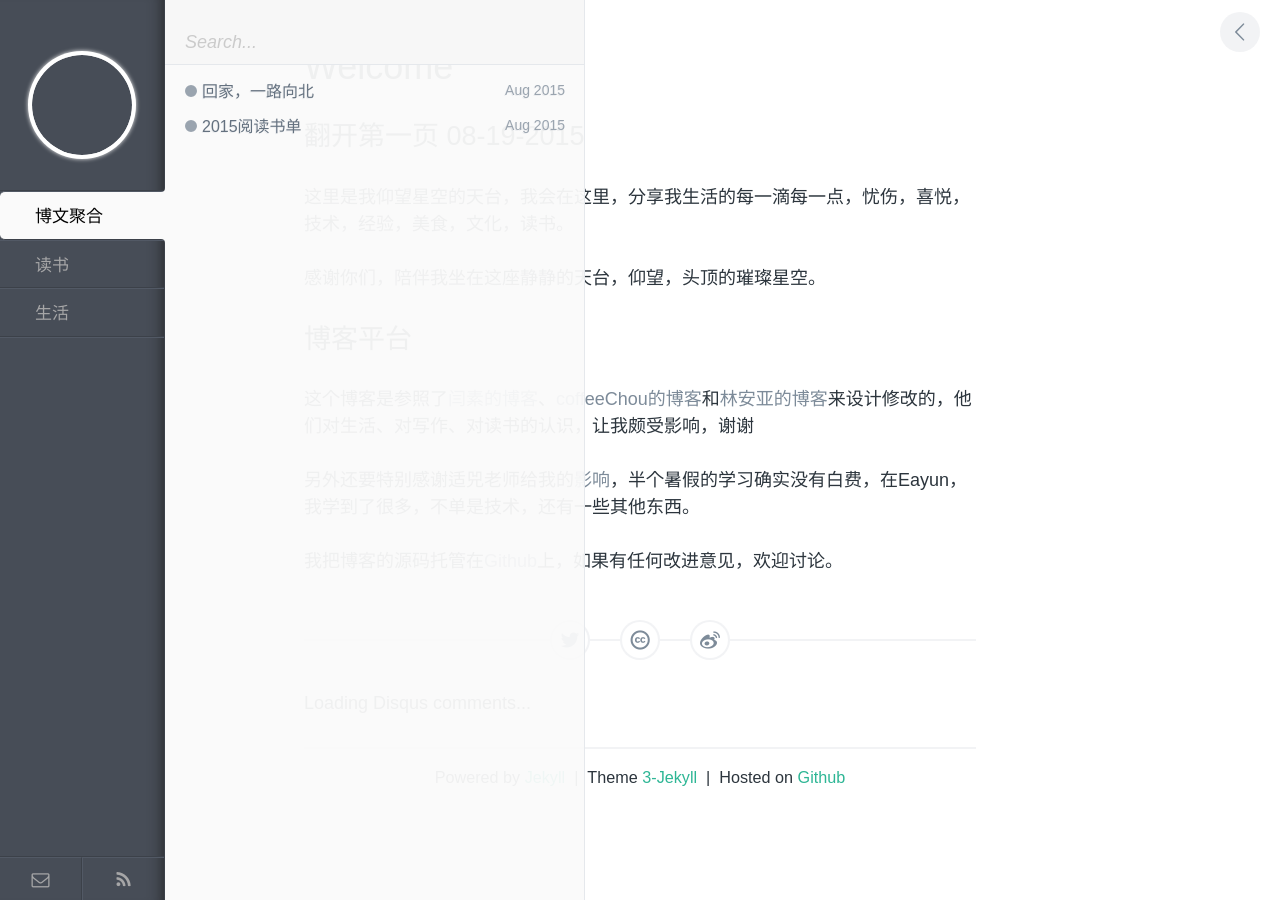
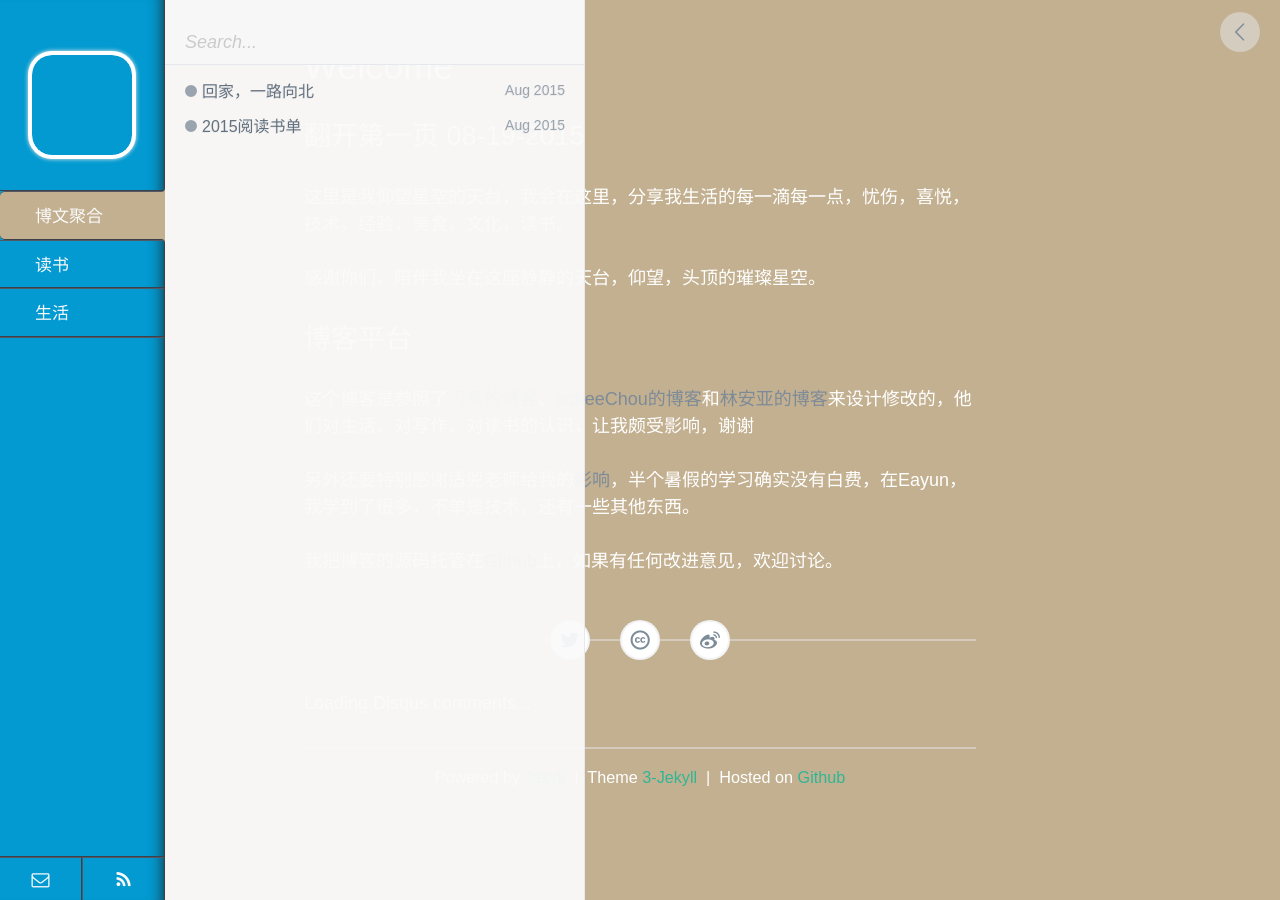
Before and after one commit to bilibiliou/bilibiliou.github.io, a Jekyll site: the page built from index.markdown, in a window 1280 px wide. Built offline with Jekyll 4.4.1, drawn with Linux system fonts in a browser that asks for light colours; comment, search, counter and statistics services are not loaded.

Commit message:
样式做了点修改

```diff
--- a/_config.yml
+++ b/_config.yml
@@ -20,10 +20,6 @@ description: 欧阳湘粤的博客
 url: http://Owen.org
 rss_url: /pages/atom.xml
 
-# avatar头像及Favicon
-avatar: (../assets/img/avatar.png)
-favicon: (../assets/img/corazón.ico)
-
 # google analytics 设置
 ga:
   id: UA-54767140-1
--- a/_includes/header.html
+++ b/_includes/header.html
@@ -12,7 +12,9 @@
   <meta name="description " content="{{ page.description  }}">
 {% endif %}
 
-<link rel="shortcut icon" href="{{ site.favicon }}" />
+<!-- <link rel="shortcut icon" href="{{ site.favicon }}" /> -->
+
+<link rel="icon" href="/assets/img/corazón.ico" type="image/x-icon" />
 
 <link rel="stylesheet" type="text/css" href="/assets/css/style.css">
 
--- a/assets/css/style.css
+++ b/assets/css/style.css
@@ -87,7 +87,7 @@ a {
 #tags {
   width: 165px;
   height: 100%;
-  background: #474d57;
+  background: #029AD1;                                                /*选项卡背景*/
   border-right: 1px solid #3c4149;
   box-shadow: inset -15px 0 15px -15px #222;
   float: left;
@@ -105,18 +105,25 @@ a {
   width: 100px;
   height: 100px;
   margin: 55px auto 35px;
-  border-radius: 50%;
+  background: url(/assets/img/avatar.png);
+  border-radius: 20px;
   box-shadow: 0 0 0px 4px white, 0 0 4px 4px #eee;
   background-repeat: no-repeat;
   background-size: 100px 100px;
   overflow: hidden;
   display: block; }
-  #avatar:hover {
+
+  /*头像旋转动画*/
+
+  /*
+    #avatar:hover {
     -webkit-animation: spin .35s linear infinite;
     -moz-animation: spin .35s linear infinite;
     -ms-animation: spin .35s linear infinite;
     -o-animation: spin .35s linear infinite;
     animation: spin .35s linear infinite; }
+  */
+
   @media (-webkit-min-device-pixel-ratio: 2), (min-resolution: 192dpi) {
     #avatar {
       -webkit-background-size: 100px 100px;
@@ -131,16 +138,21 @@ a {
   border-bottom: 1px solid #525965;
   list-style: none; }
 
-.tags__li {
+/*选项卡菜单*/
+.tags__li
+{
   padding: 12px 35px 9px;
   border-top: 1px solid #525965;
   border-bottom: 1px solid #3c4149;
-  cursor: pointer; }
+  cursor: pointer;
+ }
+/*C3B090米其色*/
+/*fafafa白色*/
   .tags__li.active {
     margin-right: -1px;
-    color: #020202;
-    background: #fafafa;
-    border-right: 1px solid #fafafa;
+    color: #fafafa;
+    background: #C3B090;
+    border-right: 1px solid #C3B090;
     border-radius: 5px 0 0 5px;
     position: relative;
     -webkit-transition: none;
@@ -149,8 +161,8 @@ a {
     -o-transition: none;
     transition: none; }
     .tags__li.active:hover {
-      color: #020202;
-      background: #fafafa; }
+      color: #fafafa;
+      background: #C3B090; }
     .tags__li.active:before, .tags__li.active:after {
       content: "";
       width: 6px;
@@ -160,13 +172,13 @@ a {
       right: -3px; }
     .tags__li.active:before {
       top: -6px;
-      border-right: 2px solid #fafafa;
-      border-bottom: 2px solid #fafafa;
+      border-right: 2px solid #C3B090;
+      border-bottom: 2px solid #C3B090;
       border-radius: 0 0 6px 0; }
     .tags__li.active:after {
       bottom: -6px;
-      border-right: 2px solid #fafafa;
-      border-top: 2px solid #fafafa;
+      border-right: 2px solid #C3B090;
+      border-top: 2px solid #C3B090;
       border-radius: 0 6px 0 0; }
 
 #tags__bottom {
@@ -195,16 +207,21 @@ a {
   #icon-feed:before {
     content: "\e802"; }
 
+/*按钮属性*/
 .tags-btn {
-  color: #a6a6a7;
+  color: #fafafa;
   -webkit-transition: color .3s, background .3s;
   -moz-transition: color .3s, background .3s;
   -ms-transition: color .3s, background .3s;
   -o-transition: color .3s, background .3s;
   transition: color .3s, background .3s; }
-  .tags-btn:hover {
+
+/*按钮伪类*/
+.tags-btn:hover
+{
     color: #f7f7f7;
-    background: #40464f; }
+    background: #40464f;
+}
 
 /*---------------------------------*\
    Posts List
@@ -222,8 +239,8 @@ a {
   -o-user-select: none;
   user-select: none; }
   @media screen and (max-width: 585px) {
-    #posts-list {
-      width: 100%; } }
+  #posts-list {
+   width: 100%; } }
 
 #search-form {
   width: 100%;
@@ -350,10 +367,10 @@ a {
 \*---------------------------------*/
 #post {
   height: 100%;
-  color: #2c353d;
+  color: #FFF;
   font-size: 18px;
   line-height: 1.5;
-  background: white;
+  background: #C3B090;
   overflow-x: hidden;
   overflow-y: auto;
   -webkit-overflow-scrolling: touch; }
@@ -367,7 +384,14 @@ a {
     text-shadow: none; }
   @media screen and (max-width: 585px) {
     #post {
-      font-size: 14px; } }
+      font-size: 14px; }
+
+  @font-face {
+  font-family: "迷你的简石头";
+  src: url("../font/font-family.TTF");
+  font-weight: normal;
+  font-style: normal; }
+    }
 
 #pjax {
   padding: 0 5% 30px; }
```
Also changed, not shown: 1 other file.
